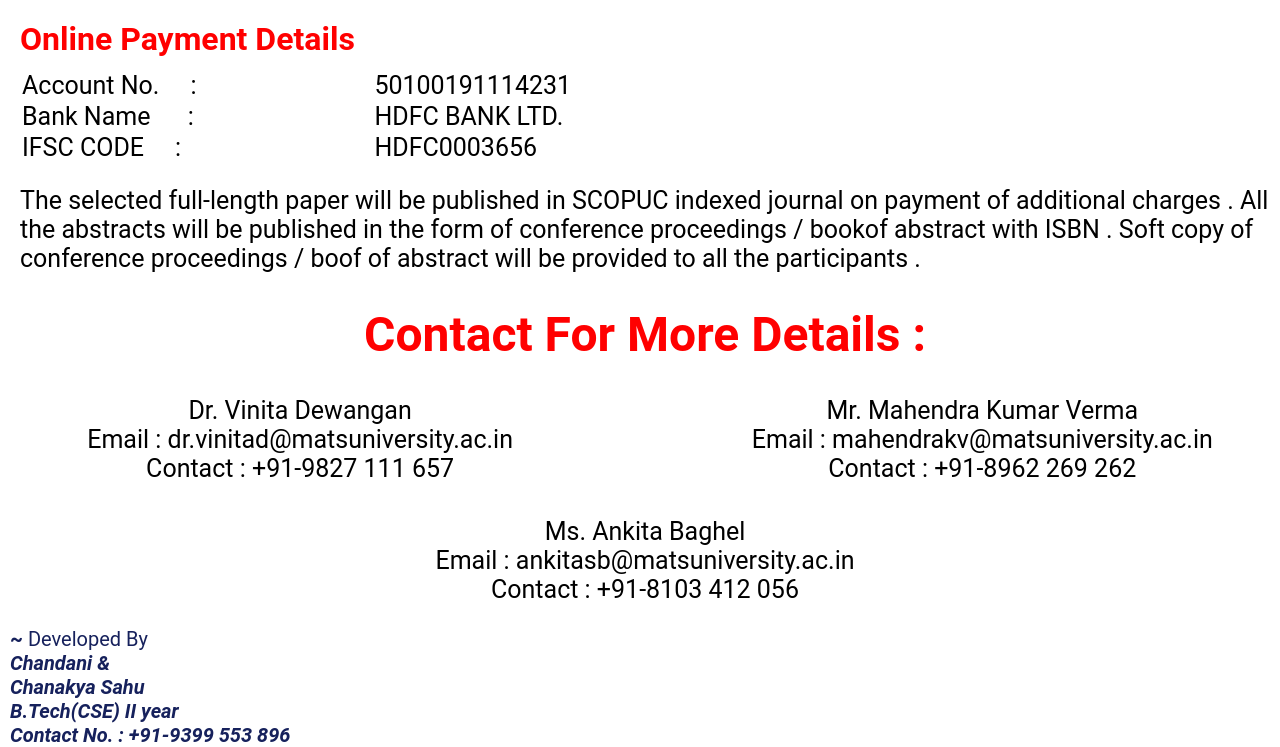
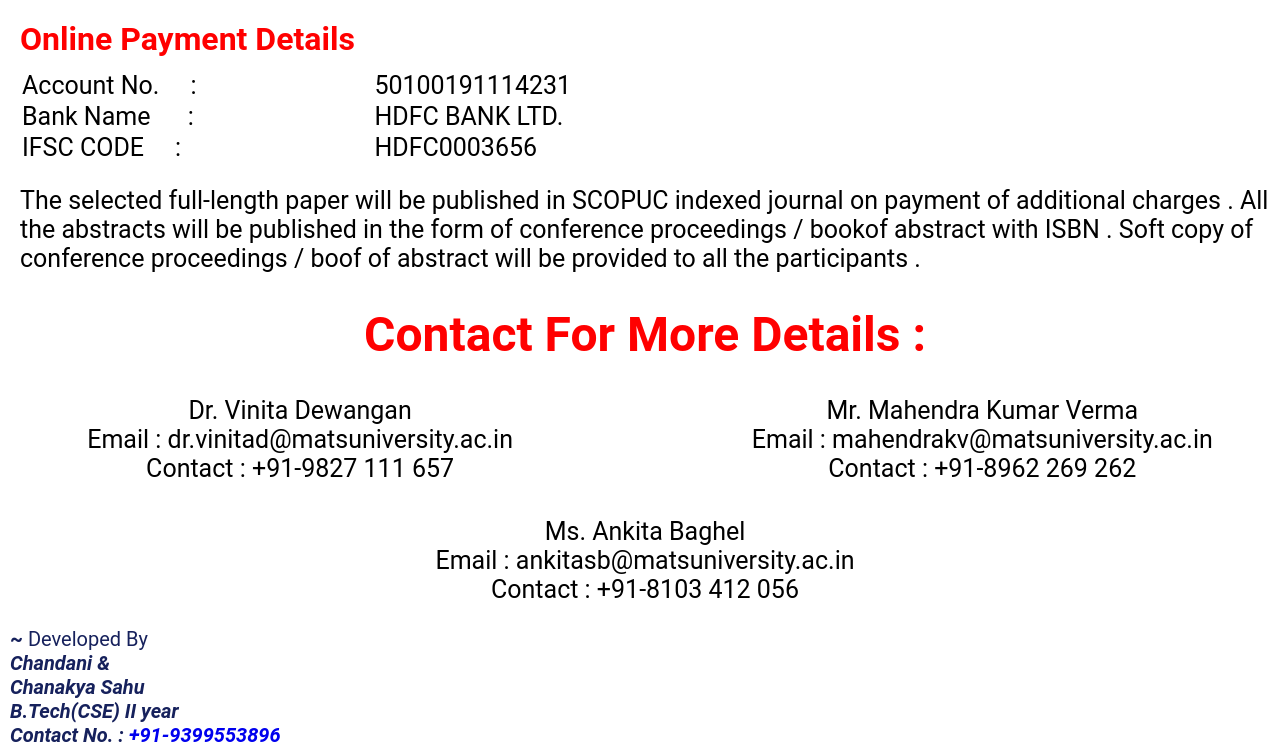
Before and after one commit to Chanakya-Das-Sahu/ICSDP, a plain HTML site: page index.html in a window 1280 px wide. Shown: the part 4856-5603 px from the top of the page. Drawn offline with Linux system fonts and the light colour scheme.

Commit message:
index.html : number calling facility is added
number ontouch facility is added

```diff
--- a/index.html
+++ b/index.html
@@ -368,7 +368,7 @@ Contact : +91-8103 412 056
 <!-- registration  -->
 <br><br>
 <div>
-<div id="MyName"><b>~</b> Developed By<br> <i><b>Chandani &<br> Chanakya Sahu<br>B.Tech(CSE) II year<br>Contact No. : +91-9399 553 896</b></i></div>
+<div id="MyName"><b>~</b> Developed By<br> <i><b>Chandani &<br> Chanakya Sahu<br>B.Tech(CSE) II year<br>Contact No. : <a href='tel:9399553896' style="text-decoration:none;">+91-9399553896</a></b></i></div>
 </div>
 
 </div>
```
